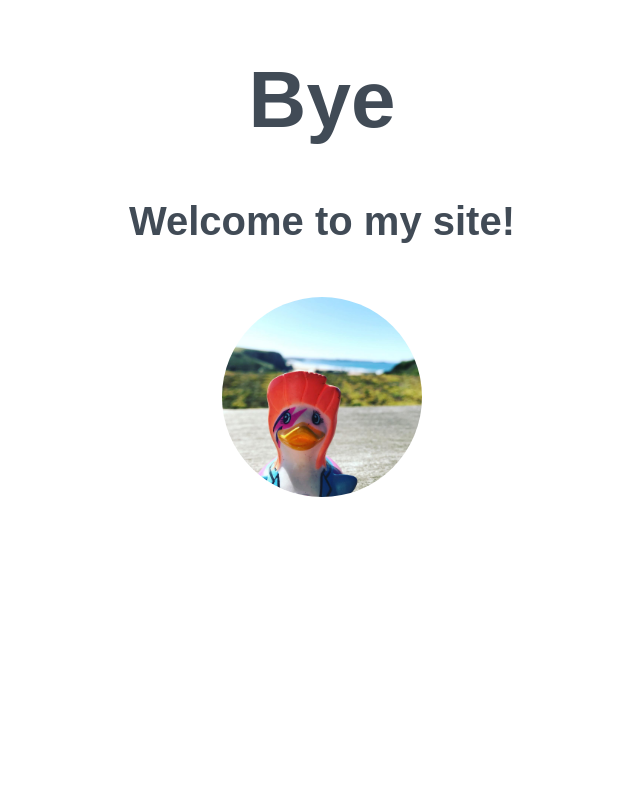
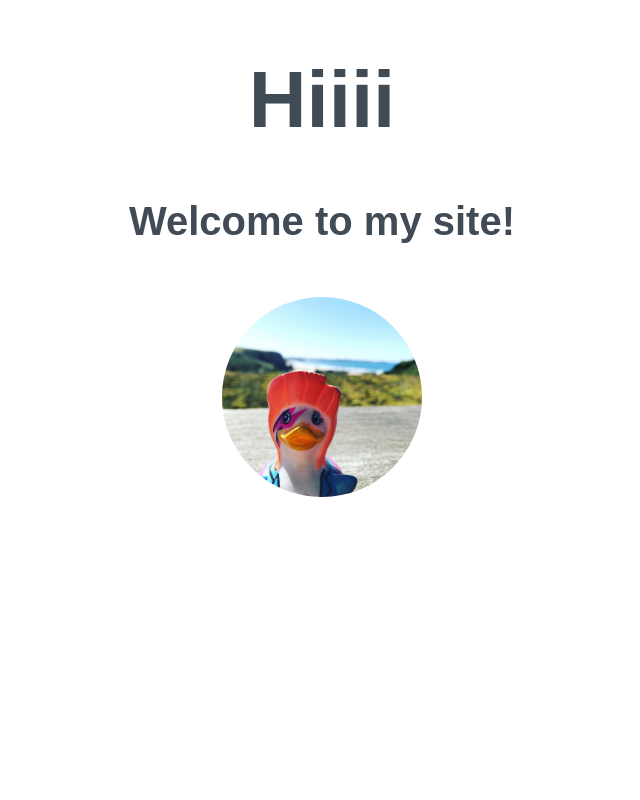
Before and after one commit to charleaharrison/beginners-week-one-master, a plain HTML site: page index.html in a window 1280 px wide. Shown: the top 800 px of the page, without its empty margins (326-966 px from the left). Drawn offline with Linux system fonts and the light colour scheme; files whose address does not match are found by name.

Commit message:
Update index.html

```diff
--- a/index.html
+++ b/index.html
@@ -7,7 +7,7 @@
   </head>
   <body>
   <div>
-    <h1>Bye</h1>
+    <h1>Hiiii</h1>
     <h2>Welcome to my site!</h2>
     <img src="/Users/charleaharrison/Desktop/beginners-week-one-master/duck.jpg" alt="duck in a hat" style="width:200px;height:200px">
   </div>
```
